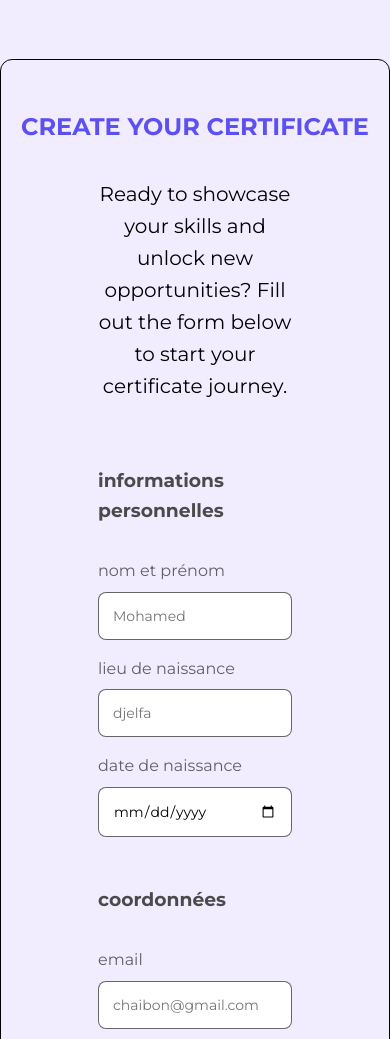
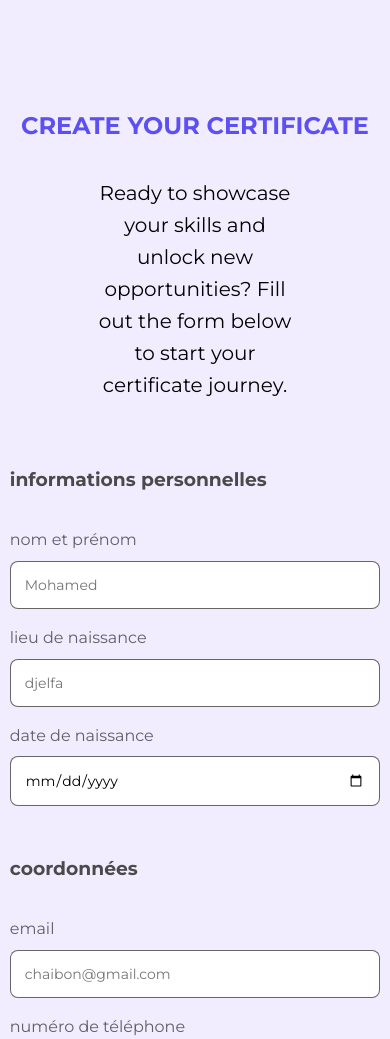
Before and after one commit to boukhalfa-khaled/IGC, a plain HTML site: page form.html in a window 390 px wide. Shown: the part 61-1100 px from the top of the page. Drawn offline with Linux system fonts and the light colour scheme.

Commit message:
show how it will look in phone just a test

```diff
--- a/css/main.css
+++ b/css/main.css
@@ -437,6 +437,9 @@ header .container .buttons .sign-in:hover {
     left: -100%;
     width: 100%;
   }
+  .certificate form {
+    width: 80%;
+  }
 }
 /*
 |
@@ -483,4 +486,10 @@ header .container .buttons .sign-in:hover {
   #nav__items.active {
     display: flex;
   }
+  .certificate form {
+    width: 95%;
+  }
+  .certificate .container {
+    border: none;
+  }
 }
```
